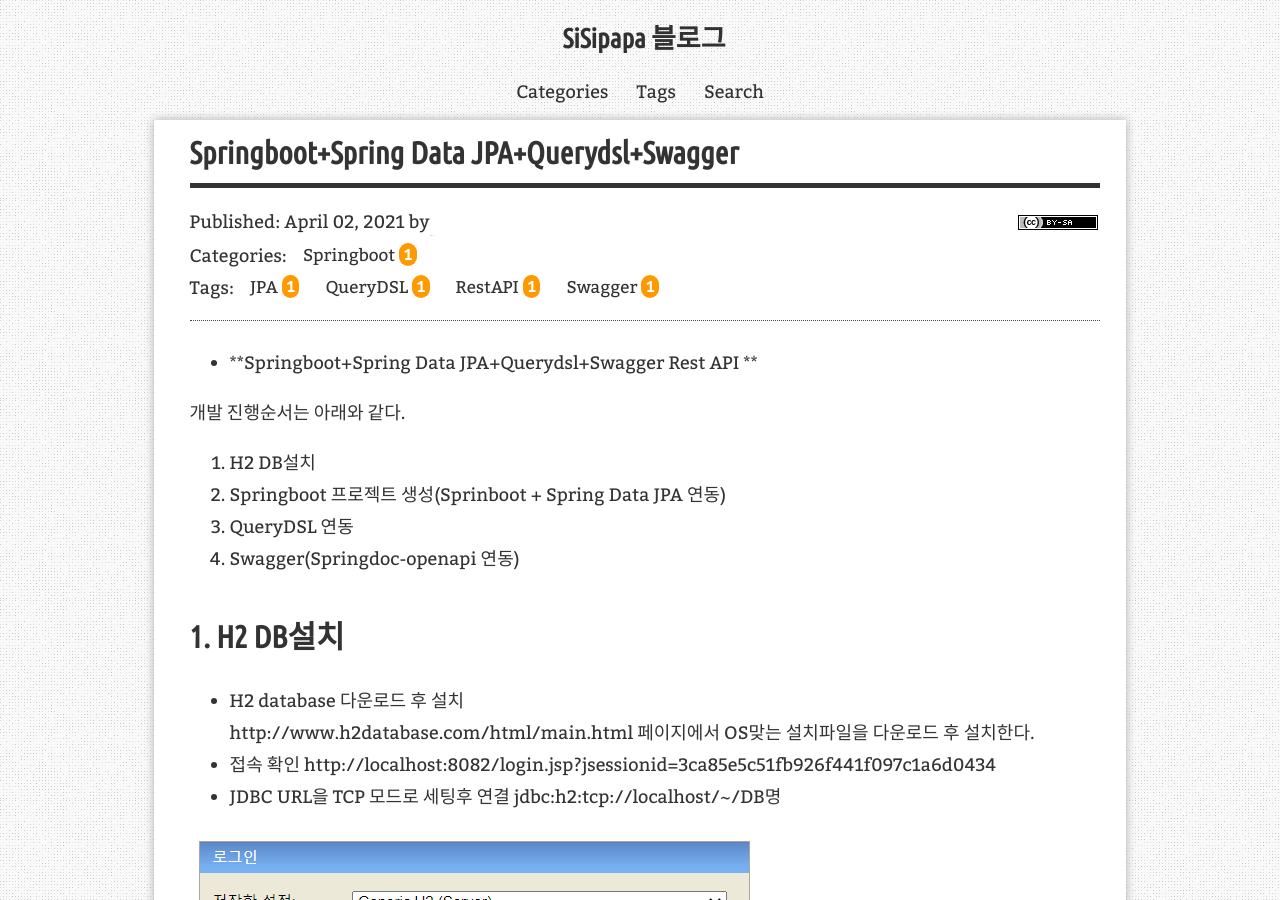
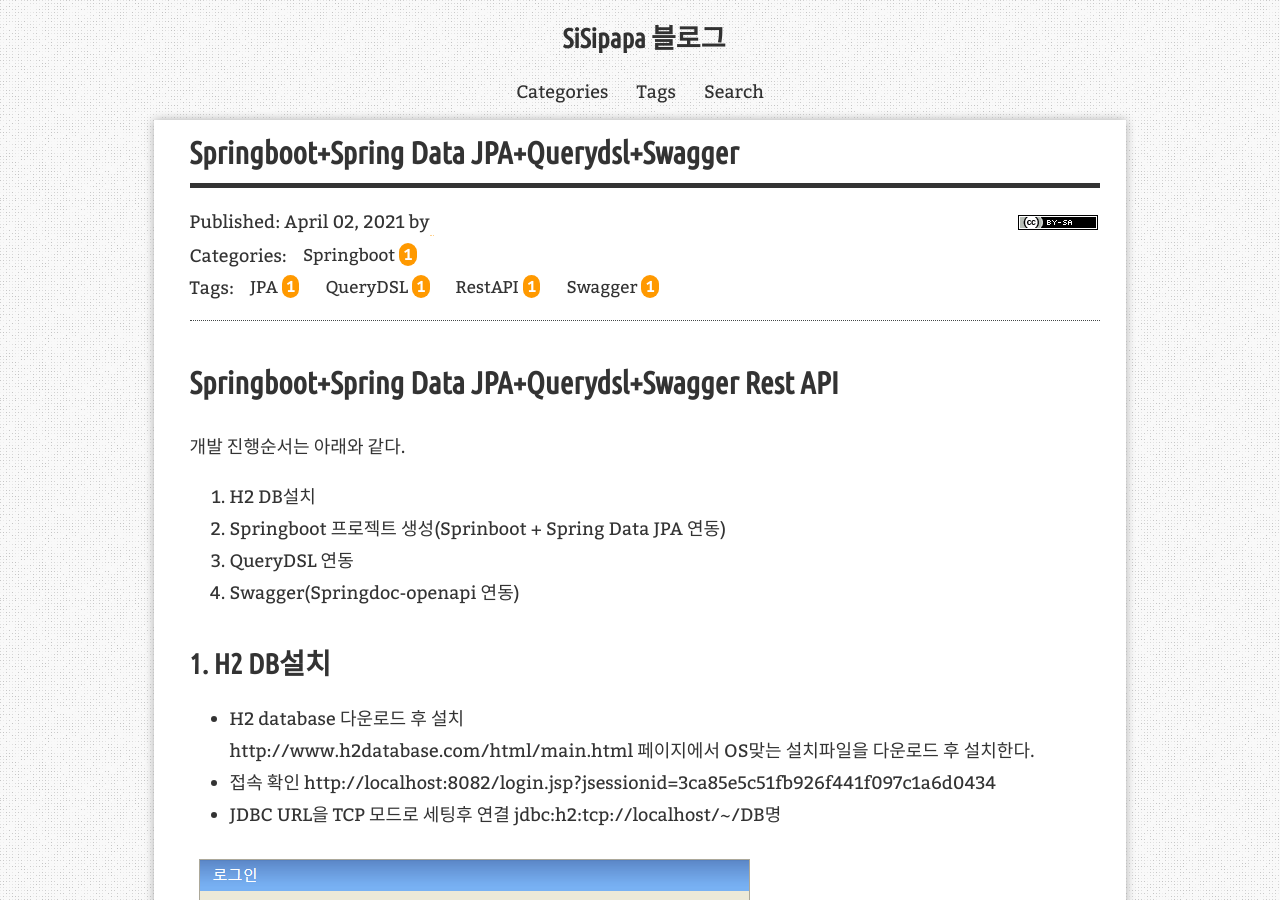
Before and after one commit to sisipapa/sisipapa.github.io, a Jekyll site: the page built from _posts/2021-04-02-Springboot+Spring Data JPA+Querydsl+Swagger.md, in a window 1280 px wide and 900 px high. Built offline with Jekyll 4.4.1, drawn with Linux system fonts in a browser that asks for light colours; comment, search, counter and statistics services are not loaded.

Commit message:
태그 수정

```diff
--- a/_posts/2021-04-02-Springboot+Spring Data JPA+Querydsl+Swagger.md
+++ b/_posts/2021-04-02-Springboot+Spring Data JPA+Querydsl+Swagger.md
@@ -7,7 +7,7 @@
   - /2021/04/02/
 ---
 
-- **Springboot+Spring Data JPA+Querydsl+Swagger Rest API **
+# Springboot+Spring Data JPA+Querydsl+Swagger Rest API
 
 개발 진행순서는 아래와 같다.
 1. H2 DB설치
@@ -15,7 +15,7 @@
 3. QueryDSL 연동
 4. Swagger(Springdoc-openapi 연동)
 
-# 1. H2 DB설치
+## 1. H2 DB설치
 - H2 database 다운로드 후 설치
   http://www.h2database.com/html/main.html 페이지에서 OS맞는 설치파일을 다운로드 후 설치한다.
 - 접속 확인
```
